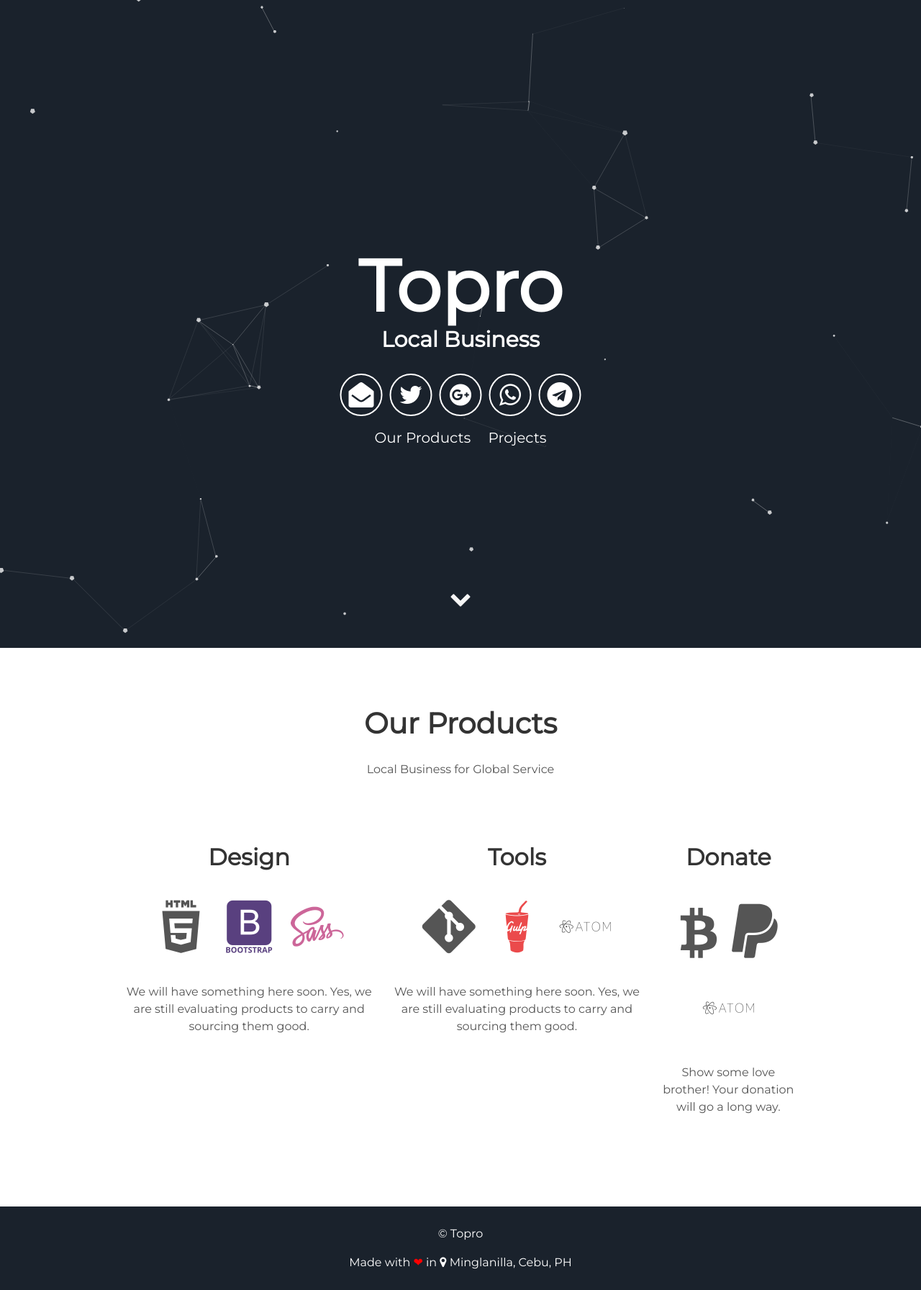
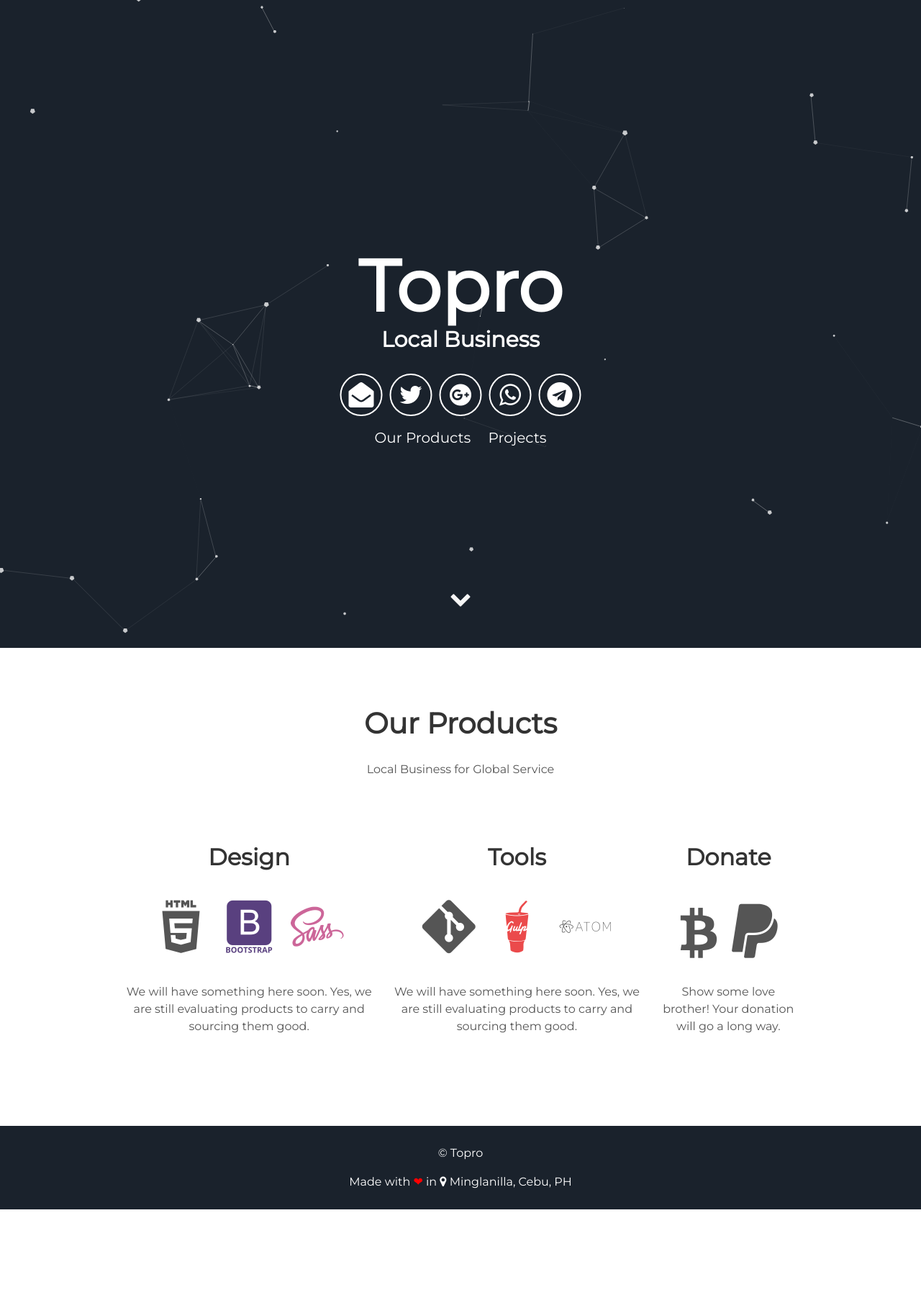
Before and after one commit to toprobusiness/topro.github.io, a Jekyll site: the page built from index.html, in a window 1280 px wide. Shown: the whole page at 72% size. Built offline with Jekyll 4.4.1, drawn with Linux system fonts in a browser that asks for light colours; comment, search, counter and statistics services are not loaded; after the commit the page ends 1680 px from its top, so only the background shows below that.

Commit message:
Update about.html

```diff
--- a/_includes/about.html
+++ b/_includes/about.html
@@ -21,7 +21,6 @@
       <h2>Donate</h2>
       <i class="devicon fa fa-bitcoin"></i>
       <i class="devicon fa fa-paypal"></i>
-     <i class="devicon-atom-original-wordmark"></i>
       <p>Show some love brother! Your donation will go a long way.</p>
     </div>
 </div>
```
